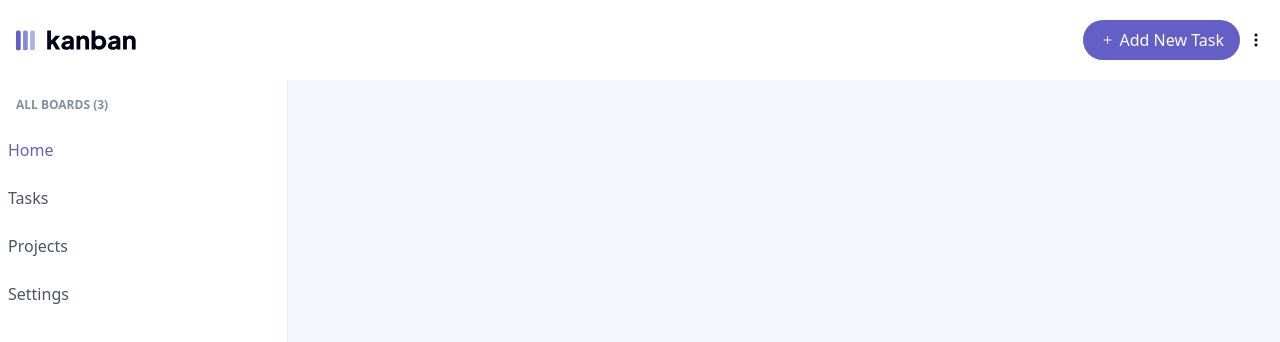
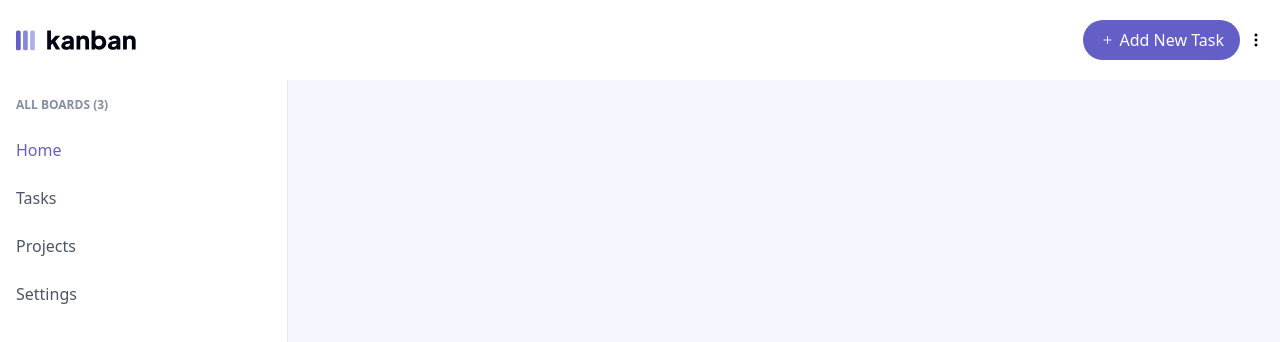
Before and after one commit to momin-riyadh/kanban-task, a React (Vite) app in the folder client/: page / in a window 1280 px wide. Shown: the top 342 px of the page. Built offline with nearby package versions, Linux system fonts and the light colour scheme.

Commit message:
fix and deploy

```diff
--- a/client/src/App.jsx
+++ b/client/src/App.jsx
@@ -33,20 +33,20 @@ function App() {
                     <div className="w-72 bg-white h-full border-r-1 border-[#E4EBFA] pt-20">
                         <div className="p-4">
                             <h2 className="text-[12px] font-semibold mb-4 text-[#828FA3] uppercase">All Boards (3)</h2>
-                            <ul className="space-y-2 -ml-4">
-                                <li className="hover:bg-[#635FC7] hover:text-white rounded-r-3xl">
+                            <ul className="space-y-2 ">
+                                <li className="hover:bg-[#635FC7] hover:text-white rounded-r-3xl -ml-4 pl-2">
                                     <a href="#"
                                        className="text-[#635FC7] hover:text-white active:bg-[#635FC7] active:text-white block p-2">Home</a>
                                 </li>
-                                <li className="hover:bg-[#635FC7] hover:text-white rounded-r-3xl">
+                                <li className="hover:bg-[#635FC7] hover:text-white rounded-r-3xl -ml-4 pl-2">
                                     <a href="#"
                                        className="text-gray-600 hover:text-white active:bg-[#635FC7] active:text-white block p-2">Tasks</a>
                                 </li>
-                                <li className="hover:bg-[#635FC7] hover:text-white rounded-r-3xl">
+                                <li className="hover:bg-[#635FC7] hover:text-white rounded-r-3xl -ml-4 pl-2">
                                     <a href="#"
                                        className="text-gray-600 hover:text-white active:bg-[#635FC7] active:text-white block p-2">Projects</a>
                                 </li>
-                                <li className="hover:bg-[#635FC7] hover:text-white rounded-r-3xl">
+                                <li className="hover:bg-[#635FC7] hover:text-white rounded-r-3xl -ml-4 pl-2">
                                     <a href="#"
                                        className="text-gray-600 hover:text-white active:bg-[#635FC7] active:text-white block p-2">Settings</a>
                                 </li>
```
